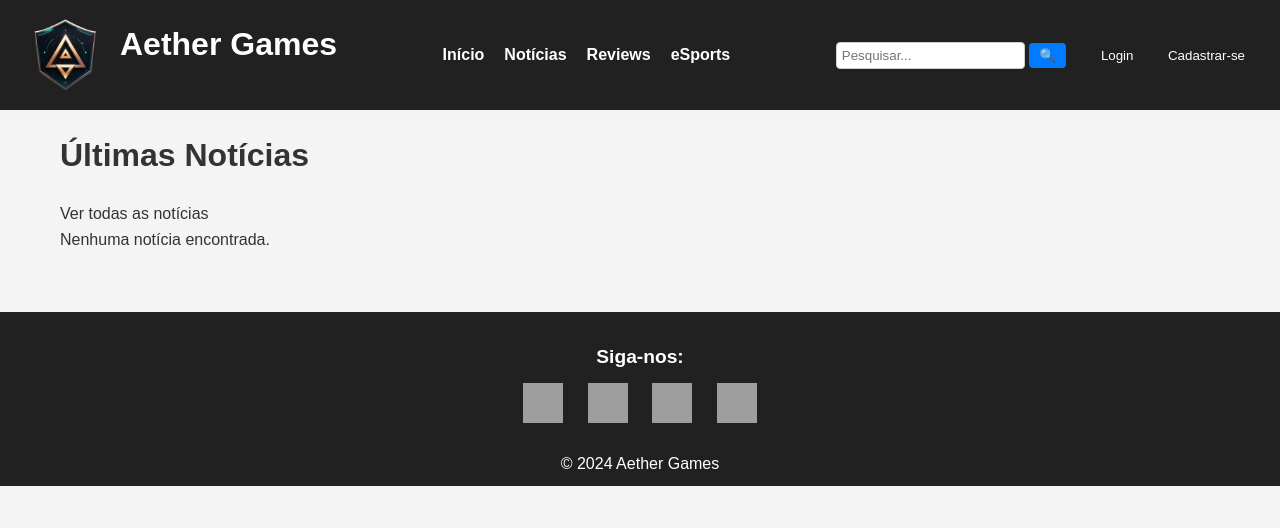
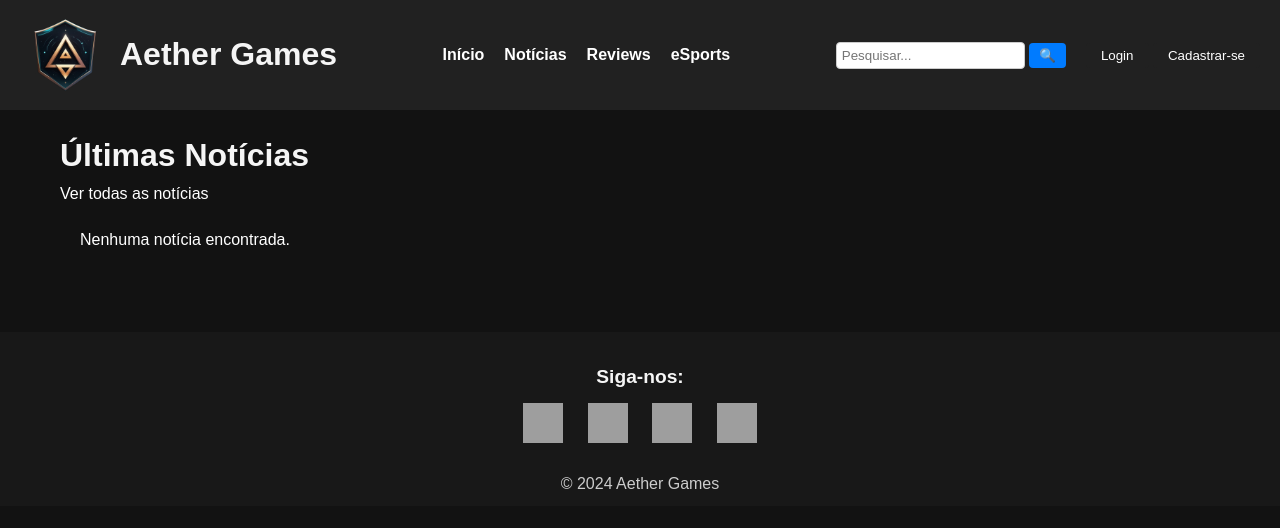
Before and after one commit to Kayo-Elias/Aether_Games-php, a PHP site: page / in a window 1280 px wide. Shown: the top 528 px of the page. Run offline with PHP 8.4, Linux system fonts and the light colour scheme; data that the repository does not hold is empty; grey boxes are pictures that could not be loaded.

Commit message:
Update style.css

```diff
--- a/css/style.css
+++ b/css/style.css
@@ -8,9 +8,9 @@
 
 /* Estilos gerais do body */
 body {
-  font-family: Arial, Helvetica, sans-serif;
-  background-color: #f4f4f4;
-  color: #333;
+  font-family: Arial, sans-serif;
+  background-color: #121212;
+  color: #ffffff;
   line-height: 1.6;
 }
 
@@ -115,24 +115,25 @@ main {
   margin: 0 auto;
 }
 
-h1 {
-  font-size: 2em;
-  margin-bottom: 20px;
+h1, h2 {
+  color: #f5f5f5;
 }
 
 .noticias-container {
   display: flex;
   flex-wrap: wrap;
   gap: 20px;
+  justify-content: space-between;
+  padding: 20px;
 }
 
 article {
-  background-color: white;
+  background-color: #000;
+  color: #fff;
   padding: 15px;
   border-radius: 8px;
-  box-shadow: 0 2px 10px rgba(0, 0, 0, 0.1);
   width: 30%;
-  box-sizing: border-box;
+  box-shadow: 0 2px 10px rgba(255, 255, 255, 0.1);
 }
 
 article h2 {
@@ -150,9 +151,25 @@ article small {
   color: #888;
 }
 
+.noticia-img {
+  display: block;
+  max-width: 100%;
+  height: auto;
+  margin: 10px 0;
+  border-radius: 8px;
+}
+
+.noticia-completa {
+  max-width: 800px;
+  margin: 20px auto;
+  padding: 20px;
+  background-color: #000;
+  border-radius: 10px;
+}
+
 .ver-mais {
   text-decoration: none;
-  color: #007bff;
+  color: #1e90ff;
   font-weight: bold;
 }
 
@@ -167,8 +184,8 @@ a {
 
 /* Rodapé */
 footer {
-  background-color: #212121;
-  color: white;
+  background-color: #181818;
+  color: #ccc;
   text-align: center;
   padding: 10px;
   margin-top: 40px;
```
